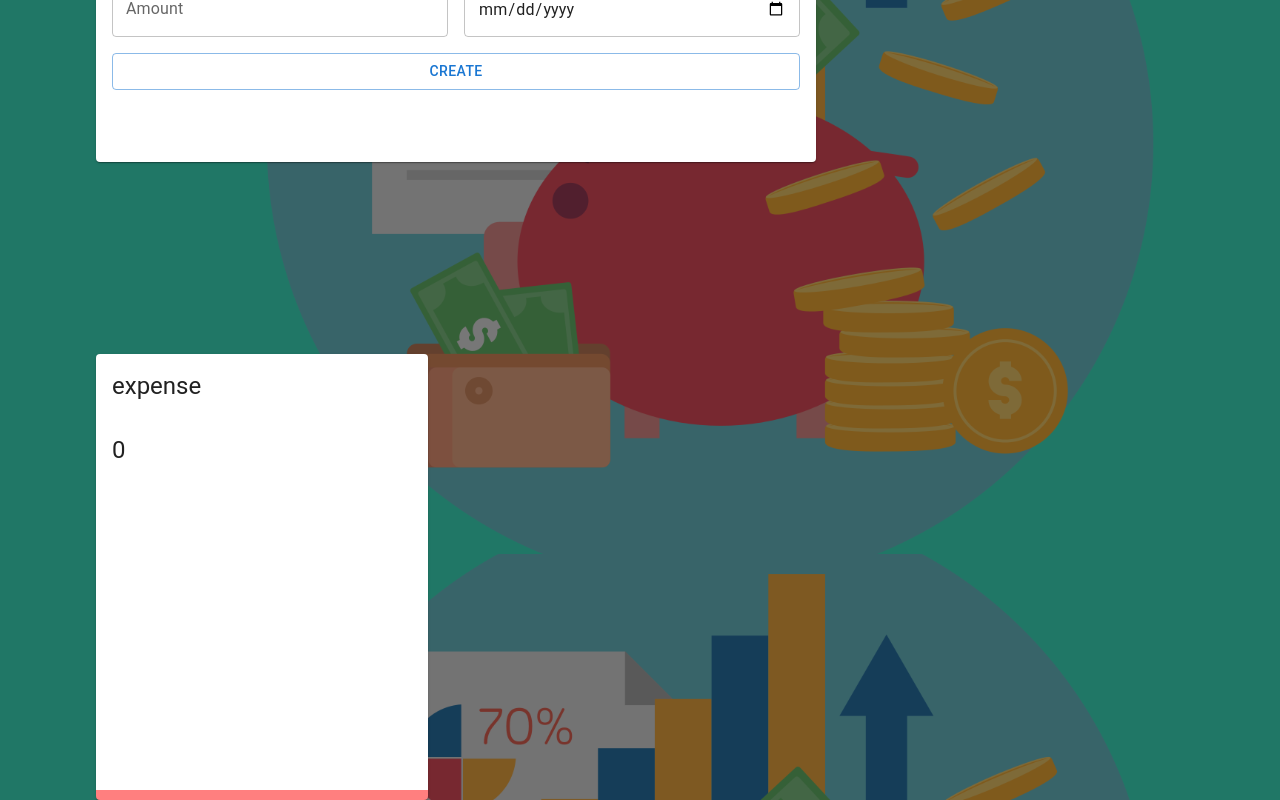
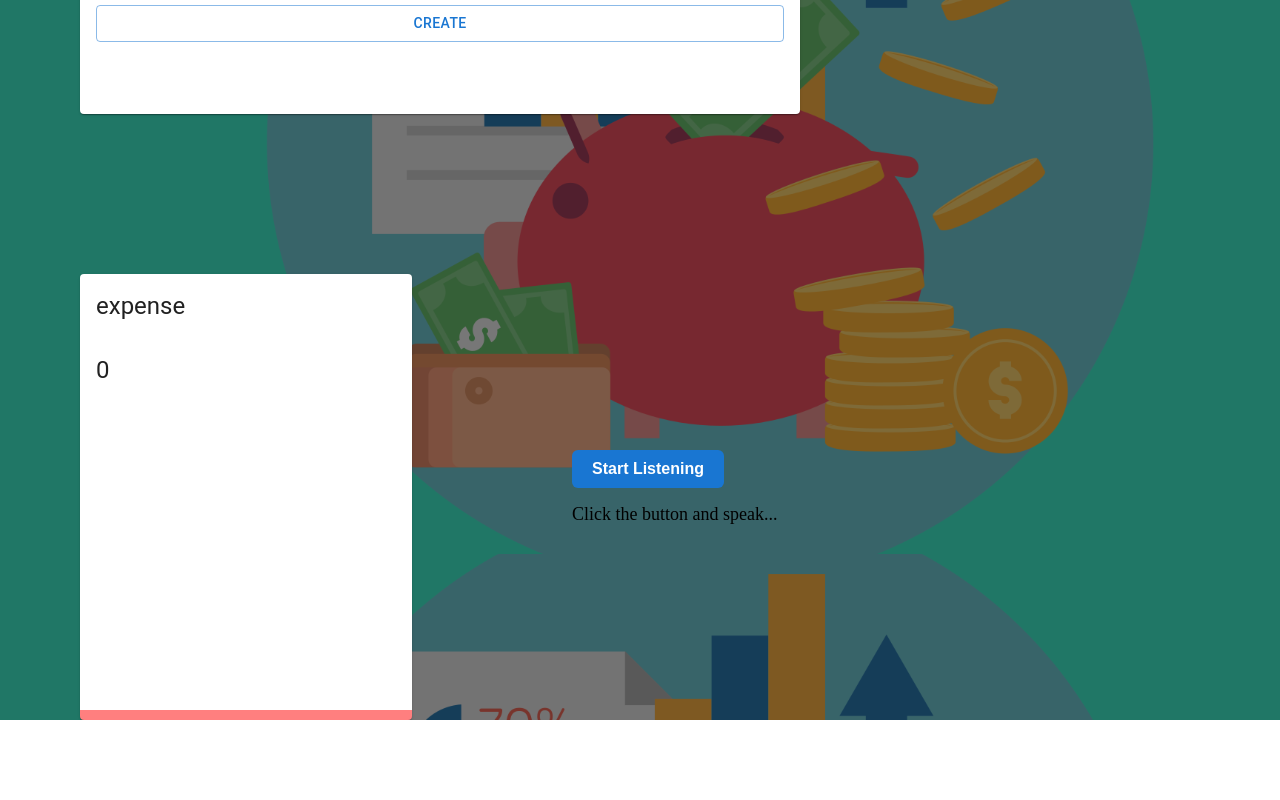
Before and after one commit to LifeEnthusiast03/-Expense_Tracker, a React (Create React App) app in the folder expense_tracker/: page / in a window 1280 px wide. Shown: the part 1046-1846 px from the top of the page. After the commit the page ends 1766 px from the top, so only its background shows below. Built offline with nearby package versions, Linux system fonts and the light colour scheme.

Commit message:
do some work on voice regognetion

```diff
--- a/expense_tracker/src/App.js
+++ b/expense_tracker/src/App.js
@@ -1,9 +1,11 @@
 import React from "react";
 import Details from "./Components/Details/Details";
 import Main from "./Components/Main/Main";
+import Voicebutton from "./Components/Voicebtn/Voicebutton"
 import { Grid2 } from "@mui/material";
 import useStyles from "./style2";
 import { Trackprovider } from "./Context/Context";
+
 const App = () => {
   const classes = useStyles();
   return (
@@ -18,12 +20,10 @@ const App = () => {
       <Grid2 item xs={12} sm={4}>
         <Details title='expense'/>
       </Grid2>
+      <Voicebutton/>
+
     </Grid2>
     </Trackprovider>
-
-
-
-
 
 
   )
--- /dev/null
+++ b/expense_tracker/src/Components/Voicebtn/Voicebutton.jsx
@@ -0,0 +1,53 @@
+import { useState } from "react";
+import { startVoiceRecognition, sendToWitAI } from "../../useVoice";
+import styles from "./style"; // Import the styles
+
+export default function Voicebutton() {
+    const witAccessToken = "ZSBSXUG25Q3ZCRVZAYPOB6MG3KEXP4YL";
+    const [transcript, setTranscript] = useState("Click the button and speak...");
+    const handleSpeechDetected = async (spokenText) => {
+        const witResponse = await sendToWitAI(spokenText, witAccessToken);
+        console.log("Processed by Wit.ai:", witResponse);
+        // Extracting intent
+    const intent = witResponse?.intents?.[0]?.name;
+    console.log("Intent:", intent); // Example: "add_expense"
+
+    // Extracting amount
+    const amount = witResponse?.entities?.amount?.[0]?.value;
+    console.log("Amount:", amount); // Example: 500
+
+    // Extracting category
+    const category = witResponse?.entities?.category?.[0]?.value;
+    console.log("Category:", category); // Example: "food"
+
+    };
+
+
+    const handleStartListening = async () => {
+        try {
+          const text = await startVoiceRecognition();
+          console.log("You said:", text);
+          setTranscript(text);
+          handleSpeechDetected(text);
+        } catch (error) {
+          console.error(error);
+        }
+      };
+
+
+
+
+
+    return (
+        <div >
+
+            <button
+                onClick={handleStartListening}
+                style={styles.button}
+            >
+                Start Listening
+            </button>
+            <p style={styles.text}>{transcript}</p>
+        </div>
+    );
+}
--- /dev/null
+++ b/expense_tracker/src/Components/Voicebtn/style.js
@@ -0,0 +1,30 @@
+const styles = {
+  button: {
+    padding: "10px 20px",
+    fontSize: "16px",
+    fontWeight: "bold",
+    color: "white",
+    backgroundColor: "#1976d2",
+    border: "none",
+    borderRadius: "6px",
+    cursor: "pointer",
+    transition: "background 0.3s ease",
+  },
+  buttonHover: {
+    backgroundColor: "#1565c0",
+  },
+  container: {
+    textAlign: "center",
+    marginTop: "50px",
+  },
+  title: {
+    fontSize: "24px",
+    marginBottom: "16px",
+  },
+  text: {
+    marginTop: "16px",
+    fontSize: "18px",
+  },
+};
+
+export default styles;
--- a/expense_tracker/src/style2.js
+++ b/expense_tracker/src/style2.js
@@ -24,7 +24,7 @@ export default makeStyles((theme) => ({
   },
   grid: {
     '& > *': {
-      margin: theme.spacing(12),
+      margin: theme.spacing(10),
     },
   },
 }));
--- /dev/null
+++ b/expense_tracker/src/useVoice.js
@@ -0,0 +1,89 @@
+
+
+// //This funtion is for voice recognition
+
+// export const startVoiceRecognition = (setTranscript, onSpeechDetected) => {
+
+//     //this is used for voice recognition
+//     const SpeechRecognition = window.SpeechRecognition || window.webkitSpeechRecognition;
+//     if (!SpeechRecognition) {
+//       alert("Your browser does not support Speech Recognition.");
+//       return;
+//     }
+//     //this create a new instance of recognation
+//     const recognition = new SpeechRecognition();
+
+//     //set the language to english
+//     recognition.lang = "en-US";
+
+//     //start lisining to user
+//     recognition.start();
+
+//     //this event lisner is trigger while user stop talking
+//     recognition.onresult = async (event) => {
+//       const spokenText = event.results[0][0].transcript; // Get recognized text
+//       setTranscript(spokenText); // Update UI or state
+
+
+
+//         // this is used for the api call to wit ai using the spokentext
+//       if (onSpeechDetected) {
+//         onSpeechDetected(spokenText);
+//       }
+//     };
+
+
+
+//         //for any error in voice recognition
+//     recognition.onerror = (event) => {
+//       console.error("Speech Recognition Error:", event.error);
+//       setTranscript("Error occurred, try again.");
+//     };
+//   };
+
+
+
+  //this funtion is user for api call and return the response
+  export const sendToWitAI = async (text, witAccessToken) => {
+    try {
+      const response = await fetch(`https://api.wit.ai/message?v=20230222&q=${encodeURIComponent(text)}`, {
+        headers: { Authorization: `Bearer ${witAccessToken}` }
+      });
+
+      const data = await response.json();
+      console.log("Wit.ai Response:", data);
+      return data;
+    } catch (error) {
+      console.error("Error calling Wit.ai:", error);
+      return null;
+    }
+  };
+
+
+
+
+
+export const startVoiceRecognition = () => {
+  return new Promise((resolve, reject) => {
+    const SpeechRecognition = window.SpeechRecognition || window.webkitSpeechRecognition;
+
+    if (!SpeechRecognition) {
+      reject("Your browser does not support Speech Recognition.");
+      return;
+    }
+
+    const recognition = new SpeechRecognition();
+    recognition.lang = "en-US"; // Set language
+
+    recognition.onresult = (event) => {
+      const spokenText = event.results[0][0].transcript; // Extract spoken text
+      resolve(spokenText); // Return the text using Promise
+    };
+
+    recognition.onerror = (event) => {
+      reject(`Speech Recognition Error: ${event.error}`);
+    };
+
+    recognition.start(); // Start listening
+  });
+};
```
Also changed, not shown: 1 other file (tests, documents, lock files or other folders).
